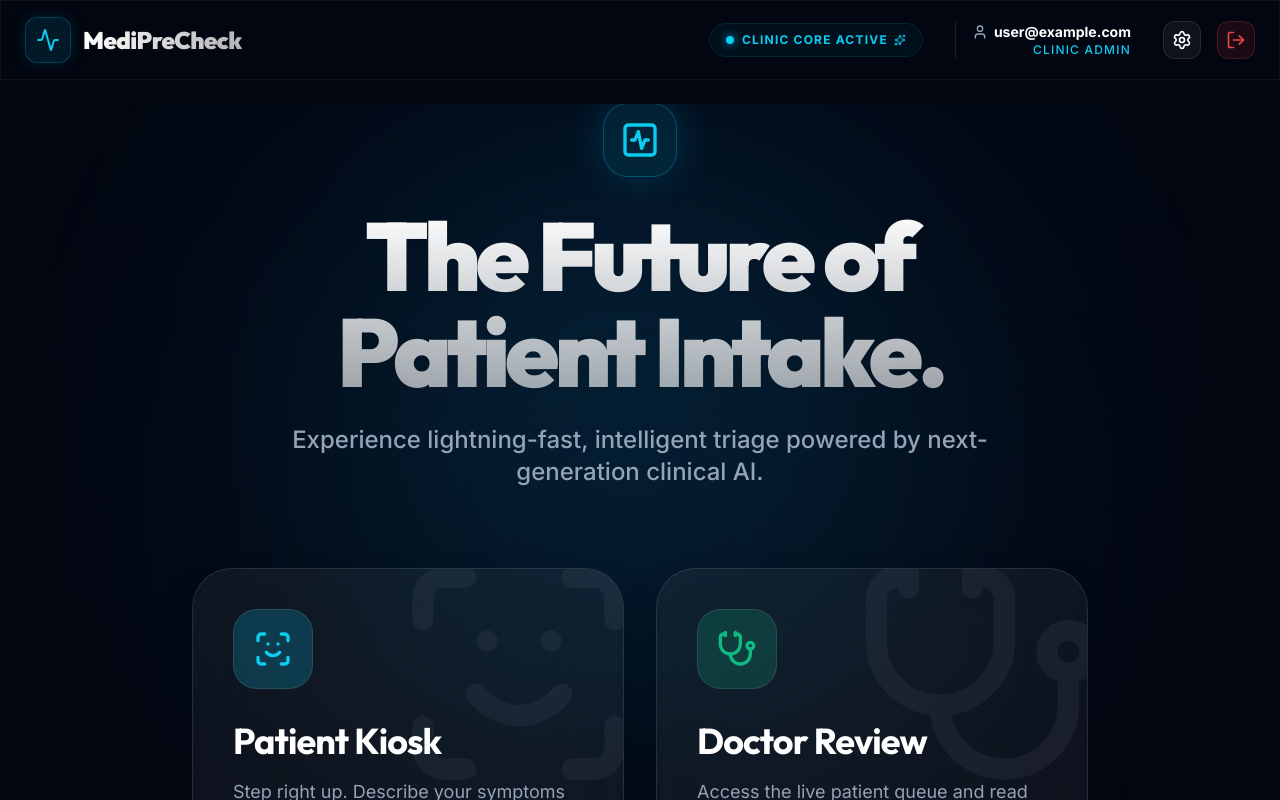
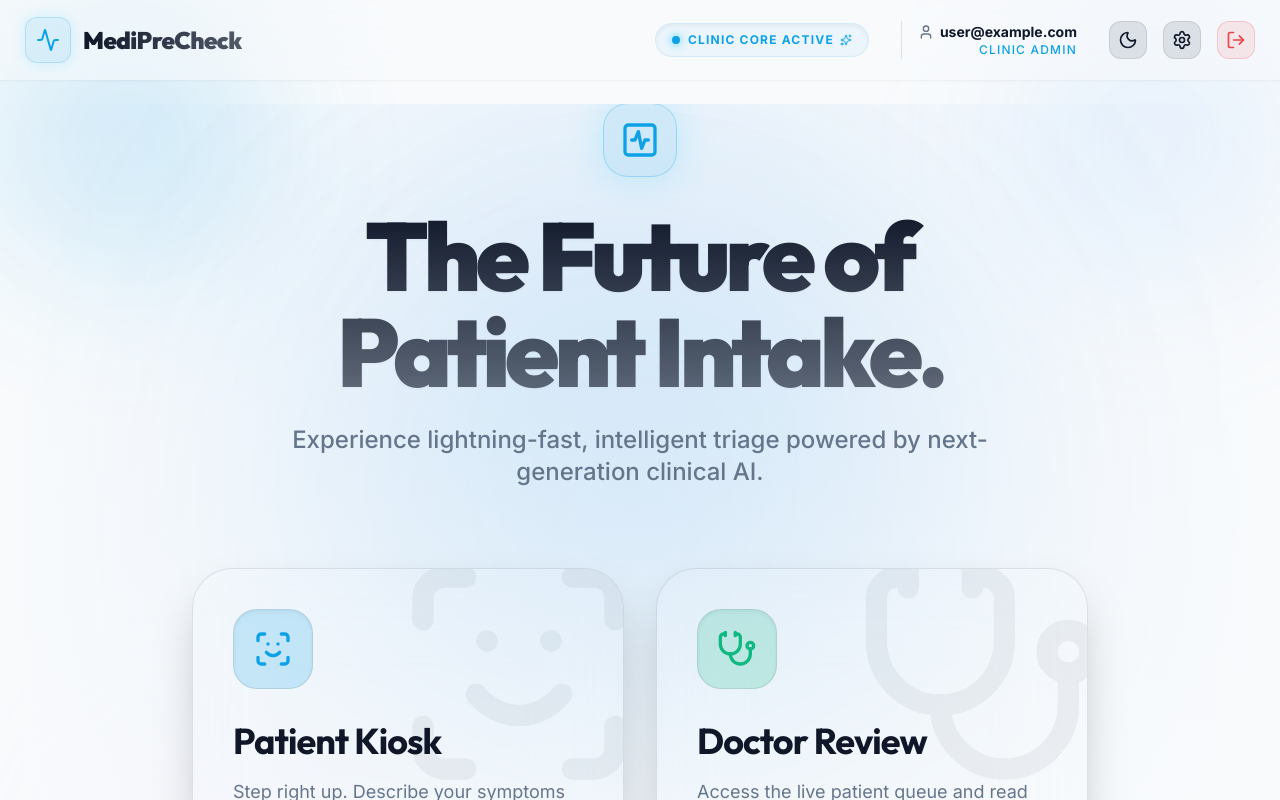
Before and after one commit to Raj-Shinde-045/mediprecheck, a React (Vite) app: page / in a window 1280 px wide. Shown: the top 800 px of the page. Built offline with nearby package versions, Linux system fonts and the light colour scheme; no server answers; sample sign-in values are in the browser's storage; what groq-sdk would draw is missing.

Commit message:
feat: add dark/light mode toggle with proper theme context and UI fixes

```diff
--- a/src/components/layout/AppLayout.jsx
+++ b/src/components/layout/AppLayout.jsx
@@ -1,10 +1,13 @@
 import React from 'react';
 import { Outlet } from 'react-router-dom';
 import { Navbar } from './Navbar';
+import { useTheme } from '../../contexts/ThemeContext';
 
 export function AppLayout() {
+  const { isDark } = useTheme();
+
   return (
-    <div className="min-h-screen bg-background flex flex-col relative overflow-hidden">
+    <div className="min-h-screen bg-background text-foreground flex flex-col relative overflow-hidden transition-colors duration-300">
       {/* Decorative background blurs for a premium look */}
       <div className="absolute top-0 -left-4 w-72 h-72 bg-primary/20 rounded-full mix-blend-multiply filter blur-3xl opacity-70 animate-blob pointer-events-none"></div>
       <div className="absolute top-0 -right-4 w-72 h-72 bg-blue-300/20 rounded-full mix-blend-multiply filter blur-3xl opacity-70 animate-blob animation-delay-2000 pointer-events-none"></div>
--- a/src/components/layout/Navbar.jsx
+++ b/src/components/layout/Navbar.jsx
@@ -1,10 +1,12 @@
 import React from 'react';
 import { Link, useNavigate } from 'react-router-dom';
-import { Activity, Sparkles, LogOut, User, Settings as SettingsIcon } from 'lucide-react';
+import { Activity, Sparkles, LogOut, User, Settings as SettingsIcon, Moon, Sun } from 'lucide-react';
 import { useAuth } from '../../contexts/AuthContext';
+import { useTheme } from '../../contexts/ThemeContext';
 
 export function Navbar() {
   const { currentUser, logout } = useAuth();
+  const { isDark, toggleTheme } = useTheme();
   const navigate = useNavigate();
 
   const handleLogout = async () => {
@@ -17,7 +19,7 @@ export function Navbar() {
   };
 
   return (
-    <nav className="glass sticky top-0 z-50 w-full border-b border-white/5 px-6 py-4 bg-background/50 backdrop-blur-2xl shadow-sm">
+    <nav className="glass sticky top-0 z-50 w-full border-b border-white/5 dark:border-white/5 px-6 py-4 bg-background/50 backdrop-blur-2xl shadow-sm transition-colors duration-300">
       <div className="mx-auto flex max-w-7xl items-center justify-between">
 
         {/* Brand */}
@@ -25,7 +27,7 @@ export function Navbar() {
           <div className="bg-primary/10 p-2.5 rounded-xl border border-primary/20 shadow-[0_0_15px_rgba(0,200,255,0.15)] group-hover:shadow-[0_0_20px_rgba(0,200,255,0.3)] transition-all">
             <Activity className="h-6 w-6 text-primary" />
           </div>
-          <span className="text-2xl font-black font-heading tracking-tight bg-clip-text text-transparent bg-gradient-to-r from-white to-white/70 group-hover:to-primary transition-all duration-300">
+          <span className="text-2xl font-black font-heading tracking-tight bg-clip-text text-transparent bg-gradient-to-r from-foreground to-foreground/70 group-hover:to-primary transition-all duration-300">
             MediPreCheck
           </span>
         </Link>
@@ -40,18 +42,25 @@ export function Navbar() {
           </div>
 
           {currentUser && (
-            <div className="flex items-center gap-4 ml-4 pl-4 border-l border-white/10">
+            <div className="flex items-center gap-4 ml-4 pl-4 border-l border-foreground/10">
               <div className="flex flex-col items-end mr-4">
-                <span className="text-sm font-bold text-white flex items-center gap-1.5">
+                <span className="text-sm font-bold text-foreground flex items-center gap-1.5">
                   <User className="w-4 h-4 text-muted-foreground" /> {currentUser.email}
                 </span>
                 <span className="text-xs font-medium text-primary uppercase tracking-widest">
                   Clinic Admin
                 </span>
               </div>
+              <button
+                onClick={toggleTheme}
+                className="bg-foreground/10 hover:bg-foreground/20 text-foreground p-2 rounded-xl border border-foreground/10 transition-all hover:scale-105 active:scale-95 flex items-center justify-center dark:text-foreground dark:hover:bg-foreground/20"
+                title={isDark ? "Switch to light mode" : "Switch to dark mode"}
+              >
+                {isDark ? <Sun className="w-5 h-5" /> : <Moon className="w-5 h-5" />}
+              </button>
               <Link
                 to="/settings"
-                className="bg-white/5 hover:bg-white/10 text-white p-2 rounded-xl border border-white/10 transition-all hover:scale-105 active:scale-95"
+                className="bg-foreground/10 hover:bg-foreground/20 text-foreground p-2 rounded-xl border border-foreground/10 transition-all hover:scale-105 active:scale-95 dark:text-foreground dark:hover:bg-foreground/20"
                 title="Settings"
               >
                 <SettingsIcon className="w-5 h-5" />
--- /dev/null
+++ b/src/contexts/ThemeContext.jsx
@@ -0,0 +1,59 @@
+import React, { createContext, useContext, useEffect, useState } from 'react';
+
+const ThemeContext = createContext();
+
+export function ThemeProvider({ children }) {
+  const [isDark, setIsDark] = useState(true);
+  const [mounted, setMounted] = useState(false);
+
+  // Initialize theme from localStorage on mount
+  useEffect(() => {
+    const savedTheme = localStorage.getItem('theme');
+    const prefersDark = window.matchMedia('(prefers-color-scheme: dark)').matches;
+
+    if (savedTheme) {
+      setIsDark(savedTheme === 'dark');
+    } else {
+      setIsDark(prefersDark);
+    }
+    setMounted(true);
+  }, []);
+
+  // Update DOM and localStorage when theme changes
+  useEffect(() => {
+    if (!mounted) return;
+
+    const html = document.documentElement;
+
+    if (isDark) {
+      html.classList.add('dark');
+      localStorage.setItem('theme', 'dark');
+    } else {
+      html.classList.remove('dark');
+      localStorage.setItem('theme', 'light');
+    }
+  }, [isDark, mounted]);
+
+  const toggleTheme = () => {
+    setIsDark(!isDark);
+  };
+
+  // Prevent hydration mismatch by not rendering until mounted
+  if (!mounted) {
+    return <>{children}</>;
+  }
+
+  return (
+    <ThemeContext.Provider value={{ isDark, toggleTheme }}>
+      {children}
+    </ThemeContext.Provider>
+  );
+}
+
+export function useTheme() {
+  const context = useContext(ThemeContext);
+  if (!context) {
+    throw new Error('useTheme must be used within ThemeProvider');
+  }
+  return context;
+}
--- a/src/index.css
+++ b/src/index.css
@@ -34,8 +34,8 @@
     --radius: 1rem;
   }
 
-  /* Force dark mode for a premium tech feel, or allow toggle. We default to dark mode for the premium look in this overhaul. */
-  .dark, :root {
+  /* Dark mode - activated when .dark class is present */
+  .dark {
     /* Deep Rich Slate/Navy */
     --background: 224 71% 4%;
     --foreground: 213 31% 91%;
@@ -73,7 +73,7 @@
     @apply border-border;
   }
   body {
-    @apply bg-background text-foreground font-sans antialiased;
+    @apply bg-background text-foreground font-sans antialiased transition-colors duration-300;
     font-feature-settings: "rlig" 1, "calt" 1;
     /* Subtle background texture/gradient for extreme premium feel */
     background-image:
@@ -90,11 +90,11 @@
 @layer components {
   /* Enhanced Glassmorphism */
   .glass {
-    @apply bg-white/5 dark:bg-black/20 backdrop-blur-xl border border-white/10 dark:border-white/5 shadow-[0_8px_32px_0_rgba(0,0,0,0.3)];
+    @apply bg-white/5 dark:bg-black/20 backdrop-blur-xl border border-white/10 dark:border-white/5 shadow-[0_8px_32px_0_rgba(0,0,0,0.3)] dark:shadow-[0_8px_32px_0_rgba(0,0,0,0.5)];
   }
 
   .glass-card {
-    @apply glass rounded-2xl p-6 transition-all duration-500 hover:shadow-[0_12px_40px_0_rgba(0,0,0,0.4)] hover:-translate-y-2 hover:border-white/20;
+    @apply glass rounded-2xl p-6 transition-all duration-500 hover:shadow-[0_12px_40px_0_rgba(0,0,0,0.4)] dark:hover:shadow-[0_12px_40px_0_rgba(0,0,0,0.6)] hover:-translate-y-2 hover:border-white/20 dark:hover:border-white/10;
   }
 
   /* Micro-animations */
@@ -104,7 +104,7 @@
 
   /* Inputs */
   .input-field {
-    @apply flex h-12 w-full rounded-xl border border-white/10 bg-black/20 px-4 py-2 text-base ring-offset-background placeholder:text-muted-foreground focus-visible:outline-none focus-visible:ring-2 focus-visible:ring-primary focus-visible:ring-offset-2 focus-visible:ring-offset-background disabled:cursor-not-allowed disabled:opacity-50 transition-all duration-300 hover:border-white/20 focus:bg-black/40;
+    @apply flex h-12 w-full rounded-xl border border-white/10 bg-black/20 dark:bg-black/40 px-4 py-2 text-base ring-offset-background placeholder:text-muted-foreground focus-visible:outline-none focus-visible:ring-2 focus-visible:ring-primary focus-visible:ring-offset-2 focus-visible:ring-offset-background disabled:cursor-not-allowed disabled:opacity-50 transition-all duration-300 hover:border-white/20 focus:bg-black/40 dark:focus:bg-black/60;
   }
 
   /* Buttons */
--- a/src/pages/RoleSelector.jsx
+++ b/src/pages/RoleSelector.jsx
@@ -61,7 +61,7 @@ export function RoleSelector() {
           >
             <ActivitySquare className="h-10 w-10 text-primary" />
           </motion.div>
-          <h1 className="text-6xl md:text-8xl font-black tracking-tighter mb-6 bg-clip-text text-transparent bg-gradient-to-b from-white to-white/60 drop-shadow-sm">
+          <h1 className="text-6xl md:text-8xl font-black tracking-tighter mb-6 bg-clip-text text-transparent bg-gradient-to-b from-foreground dark:from-white to-foreground/60 dark:to-white/60 drop-shadow-sm">
             The Future of <br className="hidden md:block" /> Patient Intake.
           </h1>
           <p className="text-xl md:text-2xl text-muted-foreground font-medium max-w-3xl mx-auto leading-relaxed">
@@ -79,14 +79,14 @@ export function RoleSelector() {
             className="group relative cursor-pointer"
           >
             <div className="absolute inset-0 bg-gradient-to-br from-primary/30 to-blue-600/30 rounded-[2.5rem] blur-2xl opacity-0 group-hover:opacity-100 transition-opacity duration-700" />
-            <div className="relative h-full bg-white/5 backdrop-blur-2xl border border-white/10 p-10 rounded-[2.5rem] hover:border-primary/50 transition-all duration-500 shadow-2xl overflow-hidden flex flex-col">
+            <div className="relative h-full bg-white/5 dark:bg-white/5 backdrop-blur-2xl border border-foreground/10 dark:border-white/10 p-10 rounded-[2.5rem] hover:border-primary/50 transition-all duration-500 shadow-2xl overflow-hidden flex flex-col">
               <div className="absolute -top-10 -right-10 p-4 opacity-5 group-hover:opacity-10 transition-opacity duration-500 group-hover:rotate-12 group-hover:scale-110">
                 <ScanFace className="w-64 h-64" />
               </div>
-              <div className="bg-primary/20 w-20 h-20 rounded-3xl flex items-center justify-center mb-8 group-hover:bg-primary group-hover:text-primary-foreground transition-all duration-500 shadow-inner border border-white/10">
-                <ScanFace className="h-10 w-10 text-primary group-hover:text-white" />
+              <div className="bg-primary/20 w-20 h-20 rounded-3xl flex items-center justify-center mb-8 group-hover:bg-primary group-hover:text-primary-foreground transition-all duration-500 shadow-inner border border-foreground/10 dark:border-white/10">
+                <ScanFace className="h-10 w-10 text-primary group-hover:text-foreground dark:group-hover:text-white" />
               </div>
-              <h2 className="text-4xl font-bold mb-4 flex items-center gap-3 text-white">
+              <h2 className="text-4xl font-bold mb-4 flex items-center gap-3 text-foreground dark:text-white">
                 Patient Kiosk <Sparkles className="w-6 h-6 text-primary opacity-0 group-hover:opacity-100 transition-opacity duration-500" />
               </h2>
               <p className="text-muted-foreground text-lg leading-relaxed flex-grow">
@@ -107,14 +107,14 @@ export function RoleSelector() {
             className="group relative cursor-pointer"
           >
             <div className="absolute inset-0 bg-gradient-to-br from-emerald-500/30 to-teal-600/30 rounded-[2.5rem] blur-2xl opacity-0 group-hover:opacity-100 transition-opacity duration-700" />
-            <div className="relative h-full bg-white/5 backdrop-blur-2xl border border-white/10 p-10 rounded-[2.5rem] hover:border-emerald-500/50 transition-all duration-500 shadow-2xl overflow-hidden flex flex-col">
+            <div className="relative h-full bg-white/5 dark:bg-white/5 backdrop-blur-2xl border border-foreground/10 dark:border-white/10 p-10 rounded-[2.5rem] hover:border-emerald-500/50 transition-all duration-500 shadow-2xl overflow-hidden flex flex-col">
               <div className="absolute -top-10 -right-10 p-4 opacity-5 group-hover:opacity-10 transition-opacity duration-500 group-hover:rotate-12 group-hover:scale-110">
                 <Stethoscope className="w-64 h-64" />
               </div>
-              <div className="bg-emerald-500/20 w-20 h-20 rounded-3xl flex items-center justify-center mb-8 group-hover:bg-emerald-500 group-hover:text-white transition-all duration-500 shadow-inner border border-white/10">
-                <Stethoscope className="h-10 w-10 text-emerald-500 group-hover:text-white" />
+              <div className="bg-emerald-500/20 w-20 h-20 rounded-3xl flex items-center justify-center mb-8 group-hover:bg-emerald-500 group-hover:text-foreground dark:group-hover:text-white transition-all duration-500 shadow-inner border border-foreground/10 dark:border-white/10">
+                <Stethoscope className="h-10 w-10 text-emerald-500 group-hover:text-foreground dark:group-hover:text-white" />
               </div>
-              <h2 className="text-4xl font-bold mb-4 text-white">
+              <h2 className="text-4xl font-bold mb-4 text-foreground dark:text-white">
                 Doctor Review
               </h2>
               <p className="text-muted-foreground text-lg leading-relaxed flex-grow">
--- a/src/pages/doctor/TokenReview.jsx
+++ b/src/pages/doctor/TokenReview.jsx
@@ -89,7 +89,7 @@ export function TokenReview() {
             <p className="text-muted-foreground text-lg">Patient Triage Review</p>
           </div>
         </div>
-        <Button onClick={handleMarkConsulted} className="h-12 px-6 text-lg font-bold bg-green-600 hover:bg-green-700 text-white rounded-xl shadow-lg hover:scale-105 transition-all">
+        <Button onClick={handleMarkConsulted} className="h-12 px-6 text-lg font-bold bg-green-600 hover:bg-green-700 text-foreground dark:text-white rounded-xl shadow-lg hover:scale-105 transition-all">
           <CheckCircle2 className="w-5 h-5 mr-2" />
           Mark as Consulted
         </Button>
@@ -131,7 +131,7 @@ export function TokenReview() {
               </div>
             </div>
             {summary.riskLevel === 'Critical' && (
-              <div className="bg-red-600 text-white px-6 py-3 rounded-xl font-bold text-sm tracking-widest uppercase animate-pulse shadow-[0_0_20px_rgba(220,38,38,0.6)] shrink-0 text-center">
+              <div className="bg-red-600 text-foreground dark:text-white px-6 py-3 rounded-xl font-bold text-sm tracking-widest uppercase animate-pulse shadow-[0_0_20px_rgba(220,38,38,0.6)] shrink-0 text-center">
                 Immediate Attention
               </div>
             )}
--- a/tailwind.config.js
+++ b/tailwind.config.js
@@ -1,5 +1,6 @@
 /** @type {import('tailwindcss').Config} */
 export default {
+  darkMode: 'class',
   content: [
     "./index.html",
     "./src/**/*.{js,ts,jsx,tsx}",
```
Also changed, not shown: src/App.jsx (+6 -3 lines), src/pages/auth/AuthPage.jsx (+4 -4 lines), 2 other files (tests, documents, lock files or other folders).
